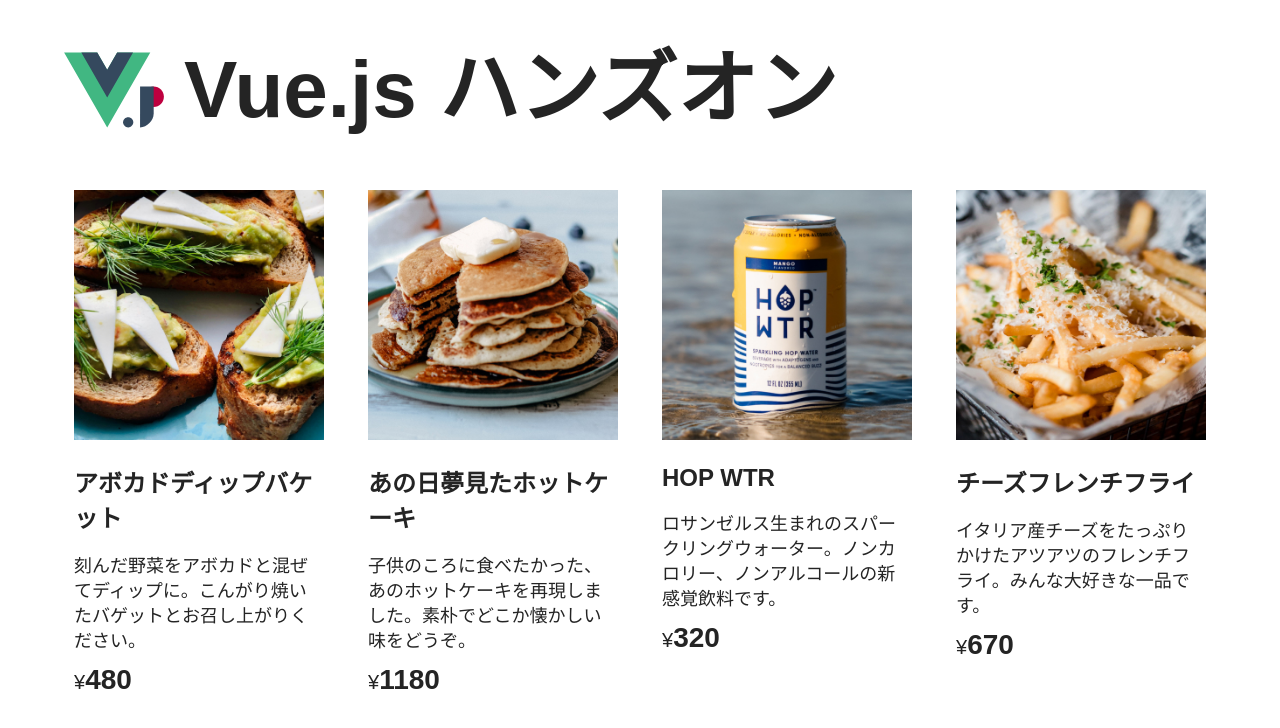
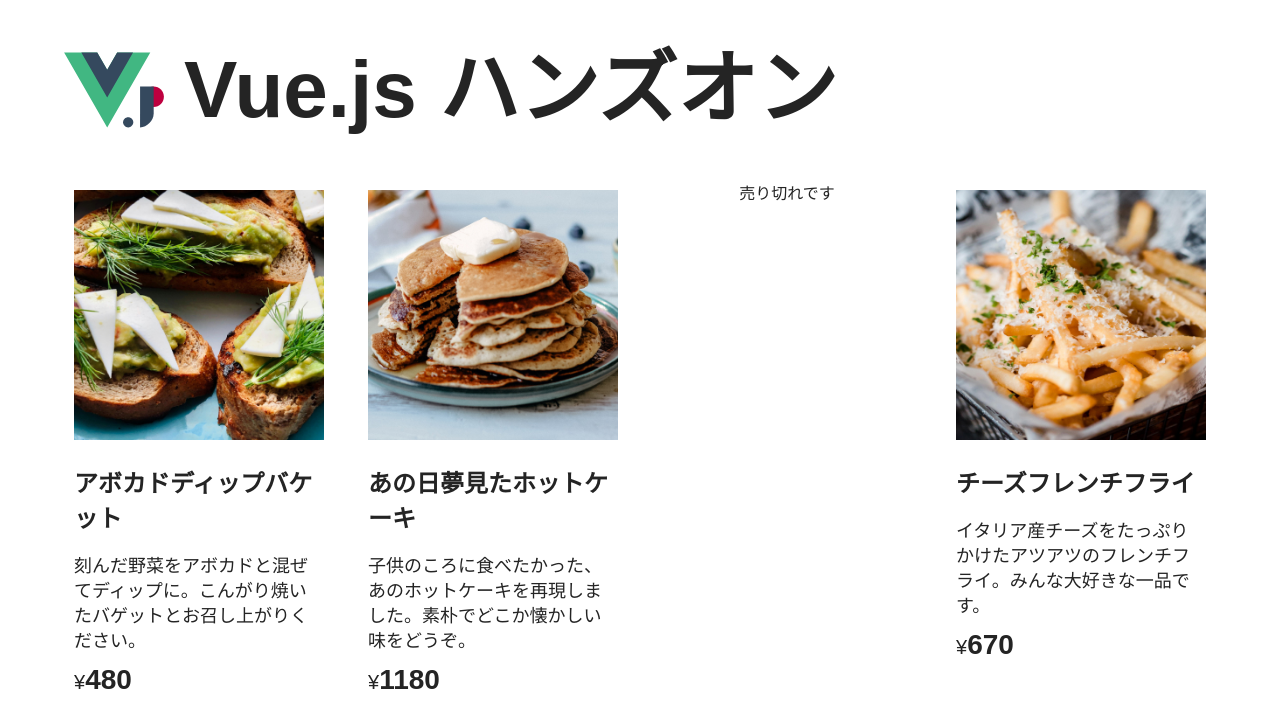
Before and after one commit to YuriAkita/Vuejs-handson, a Vue app: page / in a window 1280 px wide. Shown: the top 728 px of the page. Built offline with nearby package versions, Linux system fonts and the light colour scheme.

Commit message:
売り切れ商品を表示しないようにする

```diff
--- a/src/App.vue
+++ b/src/App.vue
@@ -5,7 +5,7 @@
   </header>
   <main class="main">
   <template v-for="item in items" :key="item.id">
-    <div class="item">
+    <div v-if="!item.soldOut" class="item">
       <div class="thumbnail">
         <img :src="item.image" alt="" />
       </div>
@@ -15,6 +15,7 @@
         <span>¥<span class="price">{{ item.price }}</span></span>
       </div>
     </div>
+    <div v-else>売り切れです</div>
   </template>
   </main>
 </template>
@@ -47,7 +48,8 @@
           description:
             'ロサンゼルス生まれのスパークリングウォーター。ノンカロリー、ノンアルコールの新感覚飲料です。',
           price: 320,
-          image: '/images/item3.jpg'
+          image: '/images/item3.jpg',
+          soldOut: true
         },
         {
           id: 4,
```
